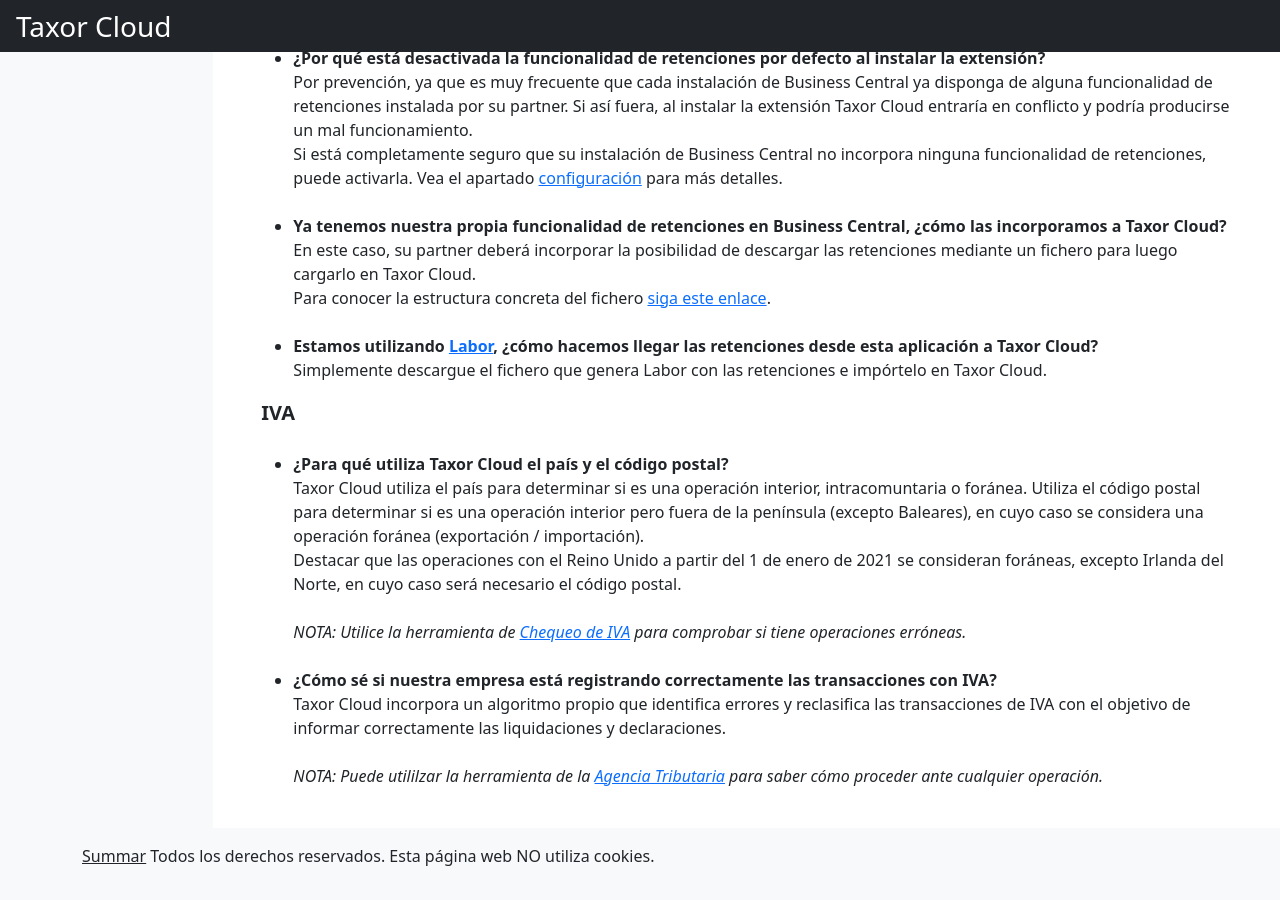
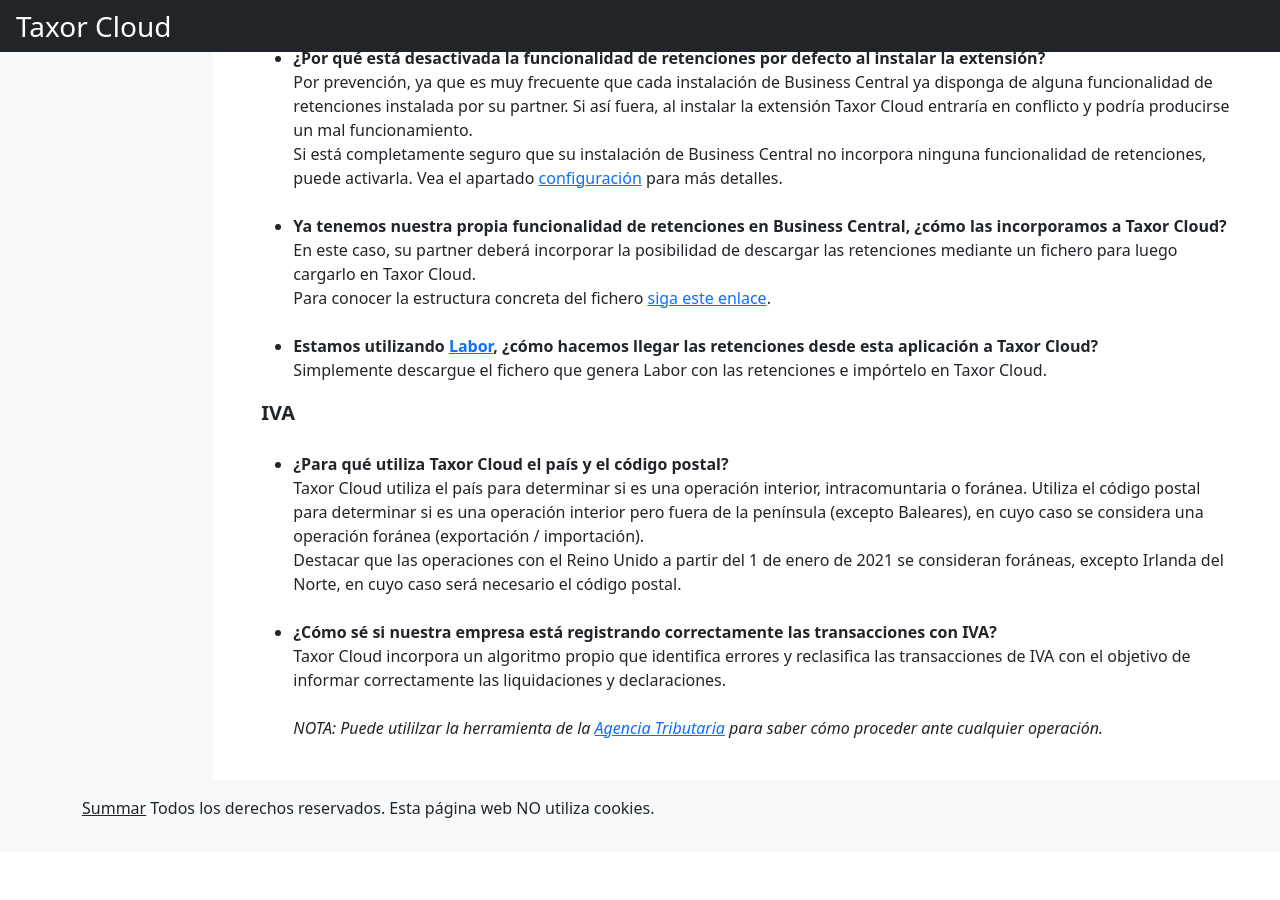
Before and after one commit to SUMMARTEC/summartec.github.io, a Jekyll site: the page built from app/faq.html, in a window 1280 px wide and 900 px high, scrolled down 628 px. Built offline with Jekyll 4.4.1, drawn with Linux system fonts in a browser that asks for light colours; after the commit the page ends 1480 px from its top, so only the background shows below that.

Commit message:
Update faq.html

```diff
--- a/app/faq.html
+++ b/app/faq.html
@@ -50,8 +50,6 @@
     <!-- <li>País intracomunitario sin IVA de reversión. La operación incluye un país intracomunitario pero el tipo de IVA no es de reversión. Probablemente se trate de un error al indicar el grupo de IVA al dar de alta el cliente o proveedor.</li> -->
   <!-- Bien de Inversión. Taxor Cloud comprueba si ha intervenido una cuenta del grupo 2 en la operación, en cuyo caso es muy posible que se trate de un bien de inversión. En muchas ocasiones el usuario no lo indica expresamente mediante su respectivo grupo de IVA.<br> -->
   <br>
-  <i>NOTA: Utilice la herramienta de <a href="/app/IVA.html">Chequeo de IVA</a> para comprobar si tiene operaciones erróneas.</i><br>
-  <br>
   <li><strong>¿Cómo sé si nuestra empresa está registrando correctamente las transacciones con IVA?</strong></li>
   Taxor Cloud incorpora un algoritmo propio que identifica errores y reclasifica las transacciones de IVA con el objetivo de informar correctamente las liquidaciones y declaraciones.<br>
   <br>
```
